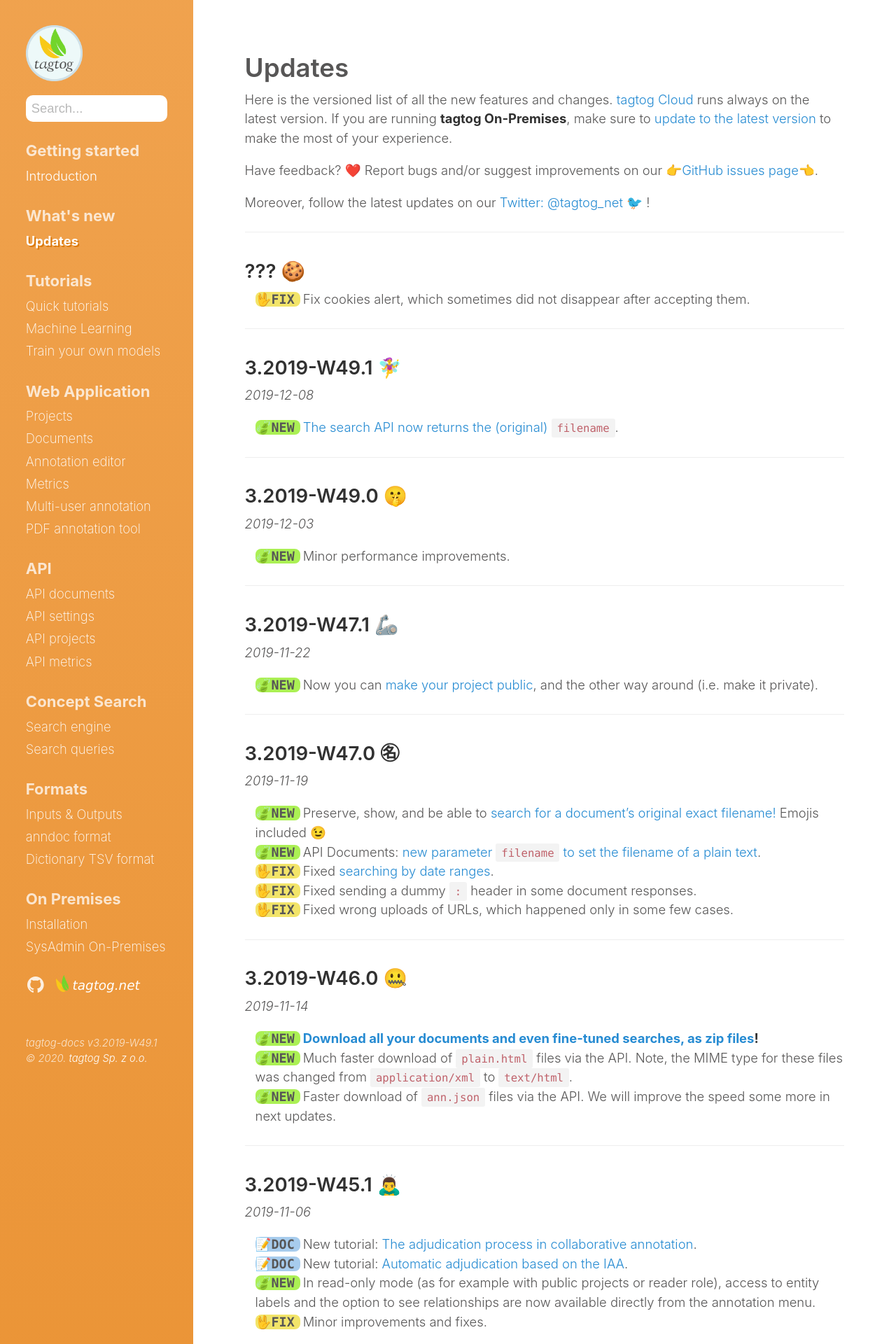
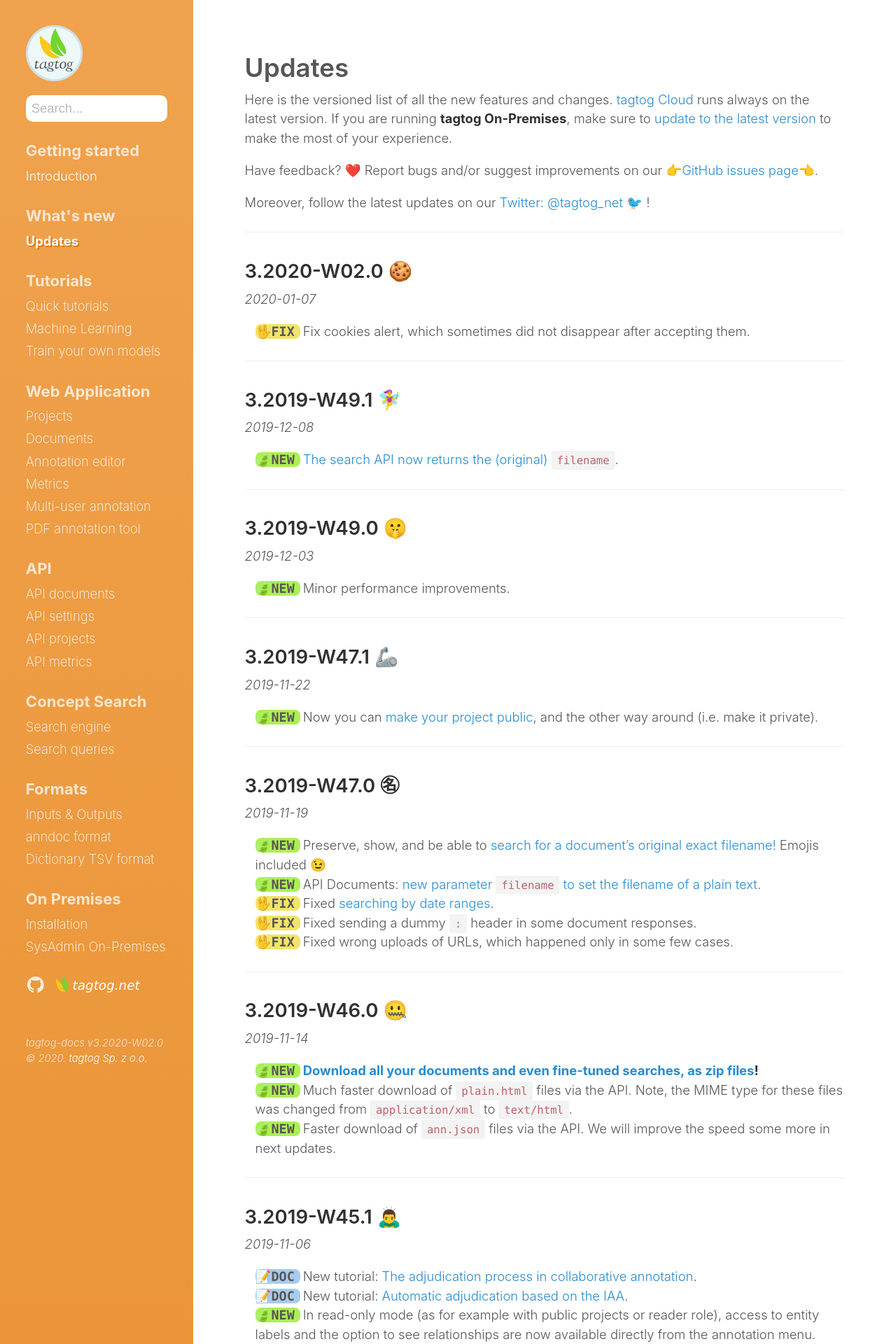
Before and after one commit to tagtogorg/tagtog-doc, a Jekyll site: the page built from updates.md, in a window 1280 px wide. Shown: the top 1920 px of the page at 70% size. Built offline with Jekyll 4.4.1, drawn with Linux system fonts in a browser that asks for light colours; nearby versions of some CDN libraries; emoji names are drawn with the system emoji font.

Commit message:
Bump version: 3.2020-W02.0 🍪

```diff
--- a/_config.yml
+++ b/_config.yml
@@ -71,7 +71,7 @@ plugins:
   - jemoji
 
 # Custom vars
-version: 3.2019-W49.1
+version: 3.2020-W02.0
 sidebar_home_link: true
 search_page: false
 # sidebar_blog_link:  '/blog'   # By default, your home page is your blog
--- a/updates.md
+++ b/updates.md
@@ -14,7 +14,8 @@ Moreover, follow the latest updates on our [Twitter: @tagtog_net 🐦](https://t
 
 ---
 
-## ??? 🍪
+## 3.2020-W02.0 🍪
+_2020-01-07_
 
 <ul class="updates">
   <li class="fix"><span markdown="1">Fix cookies alert, which sometimes did not disappear after accepting them.</span></li>
```
Also changed, not shown: 1 other file.
